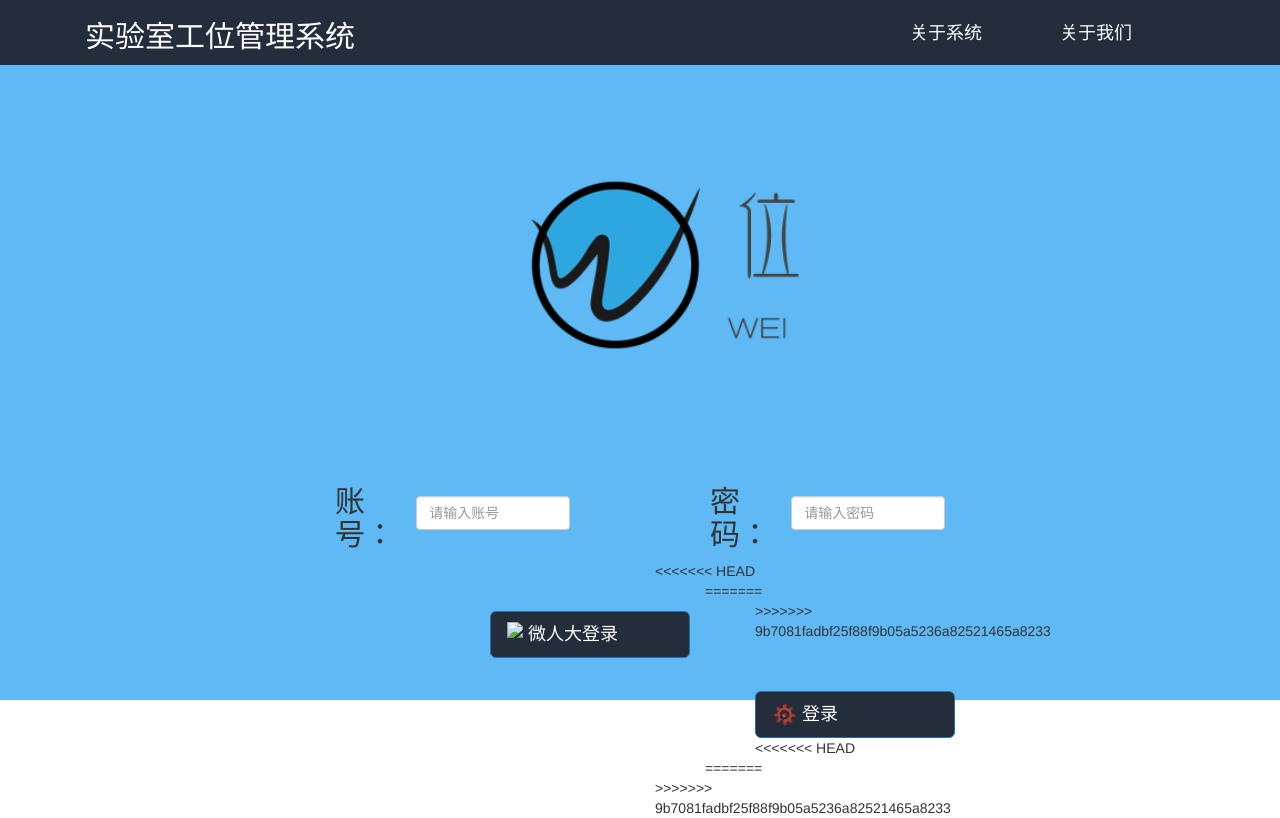
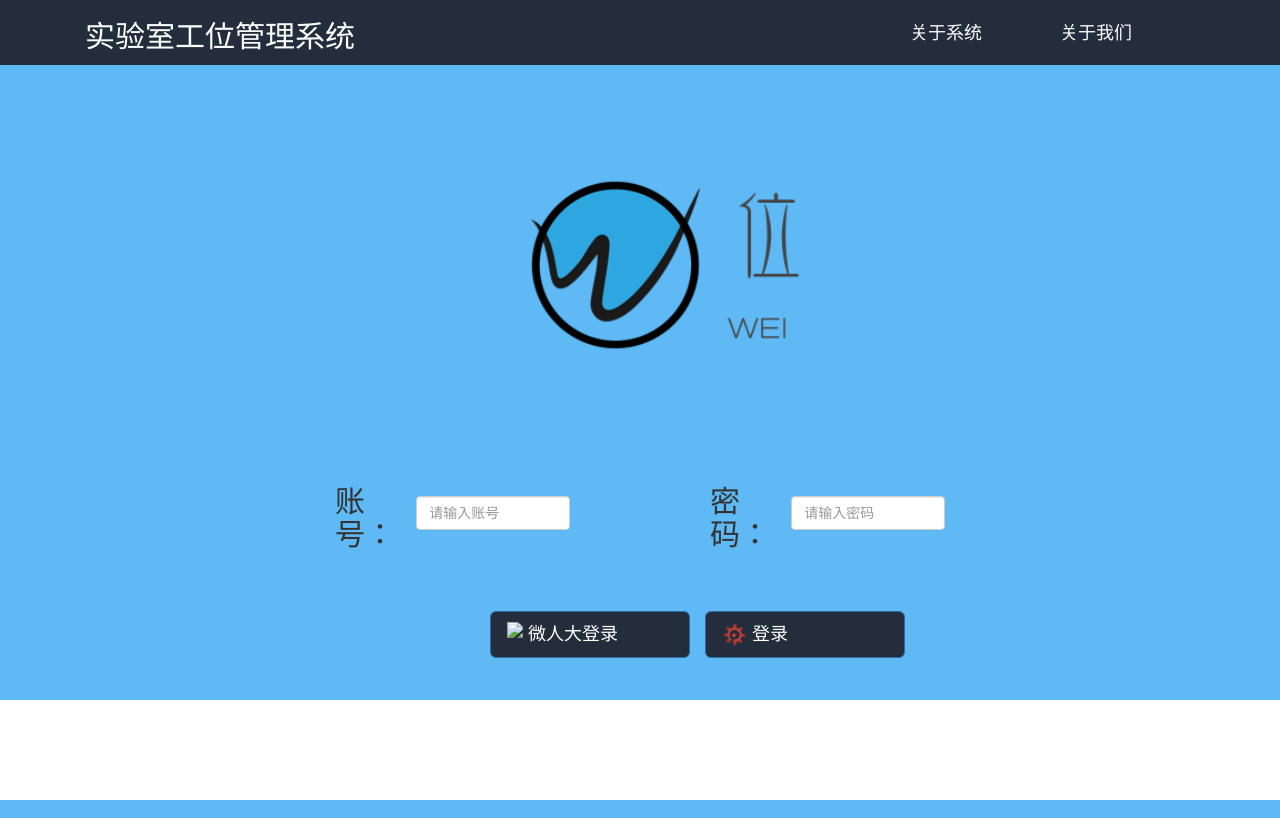
Before and after one commit to Info-Hua/djproject, a Django app: page /assign/accounts/login/ in a window 1280 px wide. Run offline with Django 3.2, Linux system fonts and the light colour scheme; parts of the project's set-up code (start-up, migrations or seed data) failed here and were passed over; some libraries are stand-ins or nearby versions.

Commit message:
change the login.html

```diff
--- a/templates/accounts/login.html
+++ b/templates/accounts/login.html
@@ -94,21 +94,13 @@
                         </div>
                     </div>
                     <div class="col col-sm-6">
-<<<<<<< HEAD
 			<div style="margin-left:50px;">
-=======
-                        <div style="margin-left:50px;">
->>>>>>> 9b7081fadbf25f88f9b05a5236a82521465a8233
                             <button class="btn btn-primary btn-lg" id="button" onclick="Message()">
                                 <img src="{% static 'assign/gear.ico' %}" id="icon" height="25px" style="float:left;">
                                 <div id="ructitle" style="float:left;margin-left:5px;">登录</div>
                             </button>
                             <input type="hidden" name="next" value="" id="skip">
-<<<<<<< HEAD
 			</div>
-=======
-                        </div>
->>>>>>> 9b7081fadbf25f88f9b05a5236a82521465a8233
                     </div>
                 </div>
             </form>
```
